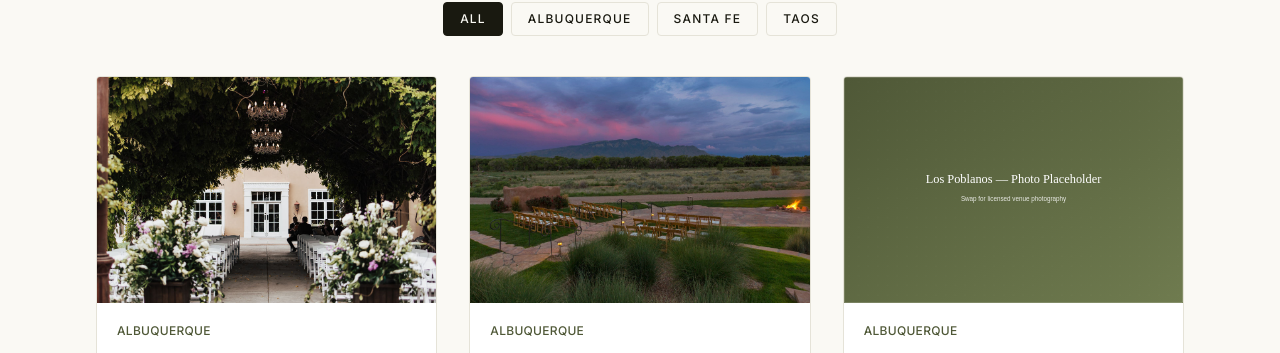
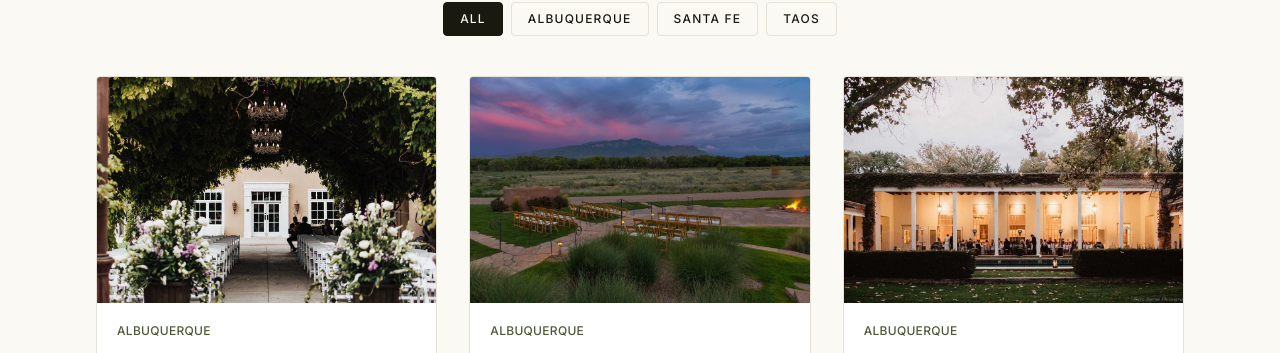
Before and after one commit to dkmobilewash/daniellemarisa, a Next.js app: page /venues in a window 1280 px wide. Shown: the part 330-683 px from the top of the page. Built offline with nearby package versions, Linux system fonts and the light colour scheme; no server answers; a web font is replaced by a local one.

Commit message:
Wire real Los Poblanos photo into venue lander and blog post
Uploaded file was a real JPEG mislabeled with a .png extension;
renamed with the correct extension and moved into a venue-specific
folder. Removed the now-unused placeholder SVG.

```diff
--- a/content/blog/los-poblanos-albuquerque-wedding-venue-guide.mdx
+++ b/content/blog/los-poblanos-albuquerque-wedding-venue-guide.mdx
@@ -6,8 +6,8 @@ city: "Albuquerque"
 category: "Venue Spotlight"
 metaDescription: "A planner's guide to Los Poblanos Historic Inn & Organic Farm in Los Ranchos — capacity, logistics, best photo spots, and what to know before you book."
 publishDate: "2026-03-03"
-heroImage: "/images/venue-los-poblanos.svg"
-heroImageAlt: "Placeholder photo of Los Poblanos Historic Inn's lavender fields — swap for real venue photography"
+heroImage: "/images/los-poblanos/los-poblanos-wedding-planning.jpg"
+heroImageAlt: "Wedding reception under the lit covered portal at Los Poblanos Historic Inn in Los Ranchos, New Mexico"
 ---
 
 If your idea of a wedding venue is a working organic farm with a National Historic Register inn at its center, Los Poblanos is the one Albuquerque planners bring up first — and the one that books out furthest in advance. It's not a ballroom with landscaping; it's 25 acres of actual farmland in the North Valley, and it shows in every part of the day.
--- a/src/lib/venues-data.ts
+++ b/src/lib/venues-data.ts
@@ -103,8 +103,8 @@ export const venues: VenueContent[] = [
     city: "Albuquerque",
     tagline:
       "A National Historic Register inn on a working organic lavender farm in the North Valley — capped at 60 guests for a genuinely intimate day.",
-    heroImage: "/images/venue-los-poblanos.svg",
-    heroImageAlt: "Placeholder photo of Los Poblanos Historic Inn's lavender fields — swap for real venue photography",
+    heroImage: "/images/los-poblanos/los-poblanos-wedding-planning.jpg",
+    heroImageAlt: "Wedding reception under the lit covered portal at Los Poblanos Historic Inn in Los Ranchos, New Mexico",
     metaDescription:
       "Los Poblanos Historic Inn & Organic Farm in Los Ranchos — capacity, logistics, the experience, and what to know before you book your wedding here.",
     quickFacts: [
```
Also changed, not shown: public/images/los-poblanos/los-poblanos-wedding-planning.jpg (renamed from public/images/los-poblanos-wedding-planing.png), public/images/venue-los-poblanos.svg (deleted).
